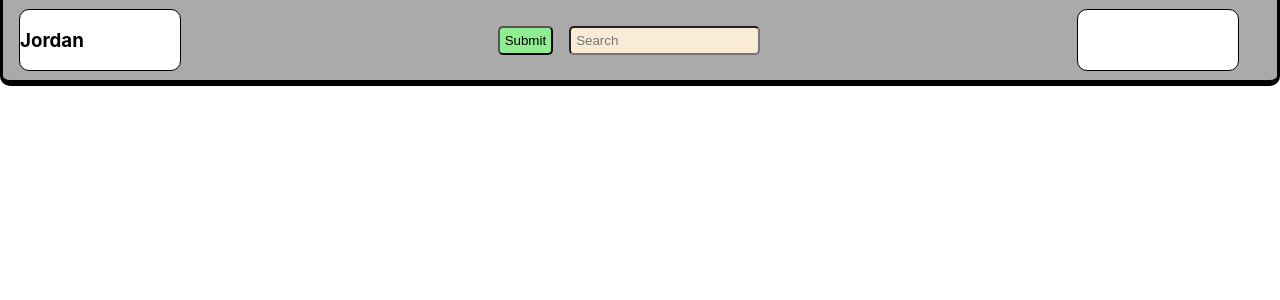
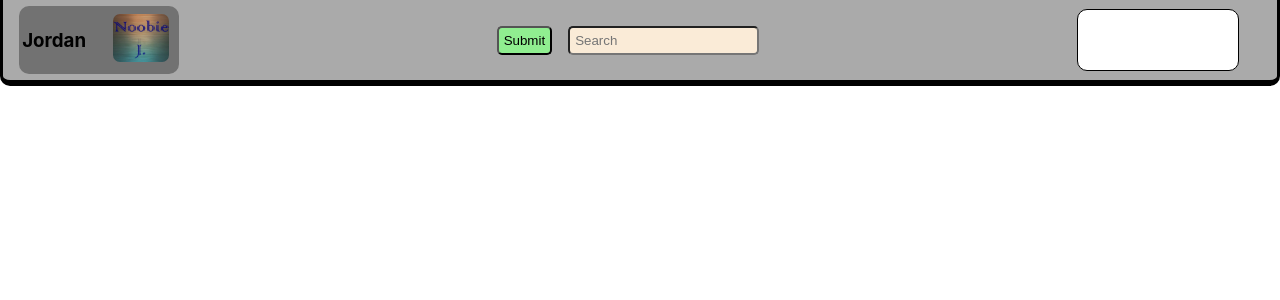
Before and after one commit to Hazey8709/Dev2501-Fortin_1-3, a React (Create React App) app: page / in a window 1280 px wide. Shown: the top 300 px of the page. Built offline with nearby package versions, Linux system fonts and the light colour scheme.

Commit message:
updated files Logo

```diff
--- /dev/null
+++ b/src/components/Avatar.js
@@ -0,0 +1,19 @@
+import React from 'react'
+
+const Avatar = props => {
+    return (
+        <img src={props.AvatarImage}
+            alt={props.AvatarAlt}
+            style={style.avatar}
+        />
+    )
+}
+
+export default Avatar;
+
+
+const style = {
+    avatar: {
+
+    }
+}
--- a/src/components/Header.js
+++ b/src/components/Header.js
@@ -1,11 +1,15 @@
 import React from "react";
+// import Avatar from './Avatar'
+import Logo from "./Logo";
 
 const Header = (props) => {
     return (
         <header style={style.header}>
             <div style={style.logoCont}>
-                <h3>Jordan</h3>
-                <div style={style.logo}></div>
+                <h3 style={style.logoTitle}>Jordan</h3>
+                <div style={style.logo}>
+                    <Logo />
+                </div>
             </div>
 
             <div style={style.searchCont}>
@@ -16,7 +20,10 @@ const Header = (props) => {
                     placeholder='Search'
                 ></input>
             </div>
-            <div style={style.avatarCont}></div>
+            <div
+                style={style.avatarCont}
+                // <Avatar AvatarImg={ImageUrl}
+            ></div>
         </header>
     );
 };
@@ -40,12 +47,16 @@ const style = {
 
     logoCont: {
         display: "flex",
-        border: "1px solid black",
+        // border: "1px solid black",
         borderRadius: "10px",
-        backgroundColor: "white",
+        backgroundColor: "#0005",
         width: "10rem",
         marginLeft: "1rem",
         alignItems: "center",
+    },
+
+    logoTitle: {
+        padding: ".2rem",
     },
 
     searchCont: {
--- /dev/null
+++ b/src/components/Logo.js
@@ -0,0 +1,17 @@
+import React from "react";
+import imageLogo from "../images/NoobieJ-logo-1.png";
+
+const Logo = (props) => {
+    return <img src={imageLogo} alt={props.logo} style={style.logo} />;
+};
+
+export default Logo;
+
+const style = {
+    logo: {
+        height: "3rem",
+        borderRadius: "15px",
+        marginLeft: "1rem",
+        padding: ".5rem",
+    },
+};
```
Also changed, not shown: src/images/NoobieJ-logo-1.png (added), src/images/logo.png (added).
